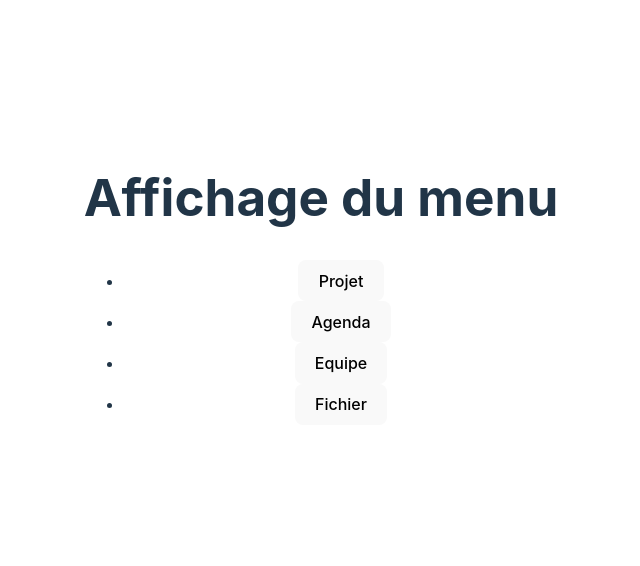
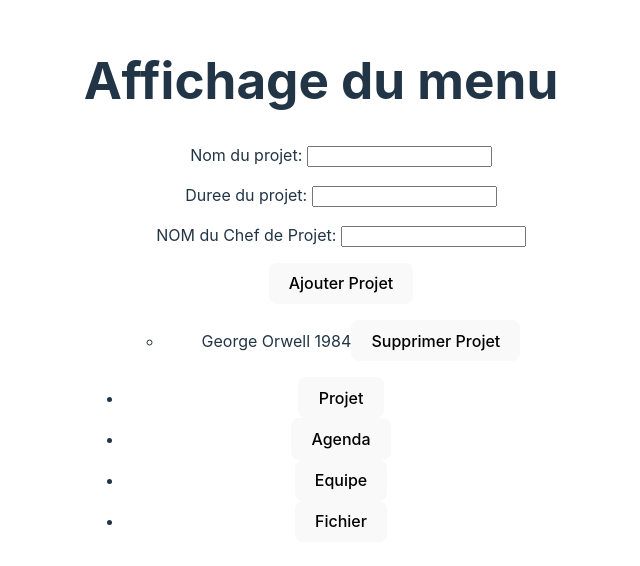
Before and after one commit to PROJWEB2-S1-2223/projet-Durand98, a React (Vite) app in the folder client/: page / in a window 1280 px wide. Shown: the part 112-678 px from the top of the page, without its empty margins (319-959 px from the left). Built offline with nearby package versions, Linux system fonts and the light colour scheme; the HTML template or start-up script is replaced by a standard one.

Commit message:
Formulaire

```diff
--- /dev/null
+++ b/client/src/Forme.jsx
@@ -0,0 +1,63 @@
+import React, { useState } from 'react';
+
+function Forme({ onSubmit }) {
+  const [counts, setCounts] = useState({
+    nomProj: '',
+    dureeProj: '',
+    nomChef: '',
+  });
+
+  function handleNomProjChange(event) {
+    const newNomProj = event.target.value;
+    setCounts({
+      ...counts,
+      nomProj: newNomProj,
+    });
+  }
+
+  function handleDureeProjChange(event) {
+    const newDureer = event.target.value;
+    setCounts({
+      ...counts,
+      dureeProj: newDureer,
+    });
+  }
+
+  function handleNomChefChange(event) {
+    const newNomChef = event.target.value;
+    setCounts({
+      ...counts,
+      nomChef: newNomChef,
+    });
+  }
+
+  function handleFormSubmit(event) {
+    event.preventDefault();
+    onSubmit(counts);
+  }
+
+  return (
+    <form onSubmit={handleFormSubmit}>
+      <p>
+        <label>
+        Nom du projet: <input type="text" name="nomProj" value={counts.nomProj} onChange={handleNomProjChange} />
+        </label>
+      </p>
+      <p>
+        <label>
+          Duree du projet: <input type="text" name="dureeProj" value={counts.dureeProj} onChange={handleDureeProjChange} />
+        </label>
+      </p>
+      <p>
+        <label>
+          NOM du Chef de Projet: <input type="text" name="nomChef" value={counts.nomChef} onChange={handleNomChefChange} />
+        </label>
+      </p>
+      <p>
+        <button type="submit">Ajouter Projet</button>
+      </p>
+    </form>
+  );
+}
+
+export default Forme;
--- /dev/null
+++ b/client/src/List.jsx
@@ -0,0 +1,16 @@
+import React from 'react';
+function List({ list, onRemove }) {
+  return (
+    <ul>
+      {list.map((item) => (
+        <li key={item.nomProj}>
+          <span>{item.dureeProj}</span> <span>{item.nomChef}</span>
+          <button type="button" onClick={() => onRemove(item.nomProj)}>
+            Supprimer Projet
+          </button>
+        </li>
+      ))}
+    </ul>
+  );
+}
+export default List;
--- a/client/src/Menu.jsx
+++ b/client/src/Menu.jsx
@@ -1,4 +1,6 @@
 import React, { useState } from 'react';
+import Forme from './Forme';
+import List from './List';
 function Menu(){
   const [count, setCount] = useState('');
   const list=
@@ -8,11 +10,34 @@ function Menu(){
     {nom: "Equipe", prenom: "Equipe",},
     {nom: "Fichier", prenom: "Fichier",},
   ];
+  const [proj, setProj] = useState([
+    {
+      nomProj: '1234',
+      dureeProj: 'George Orwell',
+      nomChef: '1984',
+    },
+  ]);
+
+  function addProj(newProj) {
+    const newProjList = [...proj, newProj];
+    newProjList.sort((porjA, projB) => porjA.author.localeCompare(projB.author));
+    setProj(newProjList);
+  }
+
+  function removeProj(nomProj) {
+    const newProjList = proj.filter((ddd) => ddd.nomProj !== nomProj);
+    setProj(newProjList);
+  }
+
 
   function myFunction(even){
     setCount(even.target.value);
   console.log(even.target.value);}
-  return(<ul>
+
+  return(
+  <ul>
+    <Forme onSubmit={addProj} />
+    <List list={proj} onRemove={removeProj} />
     <p><strong>{count} </strong></p>
     {
       list.map(function Retour(item){
```
